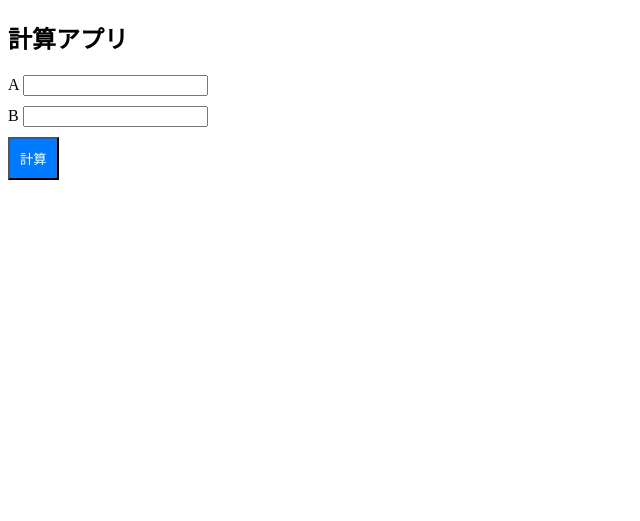
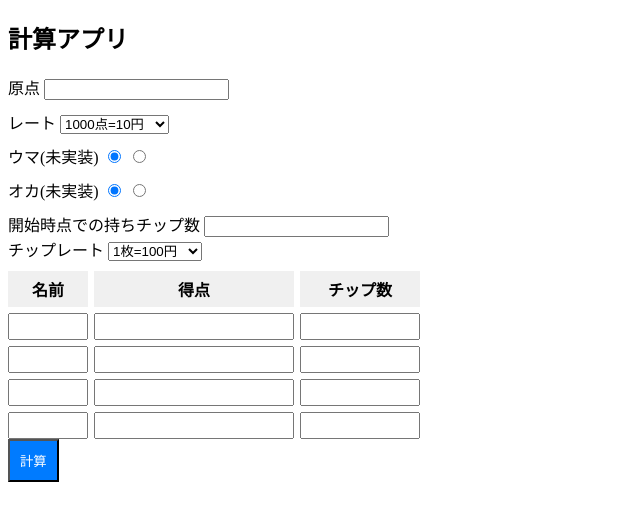
Before and after one commit to arichan0408/WebPythonTest, a Flask app: page / in a window 1280 px wide. Shown: the top 521 px of the page, without its empty margins (0-640 px from the left). Run offline with Flask 3, Linux system fonts and the light colour scheme.

Commit message:
点数計算追加

```diff
--- a/app.py
+++ b/app.py
@@ -2,20 +2,65 @@ from flask import Flask, request, render_template
 
 app = Flask(__name__)
 
+rate_dict = {
+    "1000点=10円": 10/1000,
+    "1000点=20円": 20/1000,
+    "1000点=50円": 50/1000,
+    "1000点=100円": 100/1000
+}
+
+chip_rate_dict = {
+    "1枚=100円": 100,
+    "1枚=200円": 200,
+    "1枚=500円": 500,
+    "1枚=1000円": 1000,
+}
+
+class Option:
+    def __init__(self, start_point=25000, rate=rate_dict["1000点=10円"], uma=True, oka=True, start_chip=0, chip_rate=chip_rate_dict["1枚=100円"]):
+        self.start_point = start_point
+        self.rate = rate
+        self.uma = uma
+        self.oka = oka
+        self.start_chip = start_chip
+        self.chip_rate = chip_rate
+
+class Player:
+    def __init__(self, option, name, value, chip):
+        self.name = name
+        self.value = value
+        self.soten = self.value - option.start_point
+        self.soten2en = self.soten * option.rate
+        self.chip = chip - option.start_chip
+        self.chip2en = self.chip * option.chip_rate
+
+        self.sum = self.soten2en + self.chip2en
+
 class Result:
-    def __init__(self, a, b):
+    def __init__(self, option, a, b, c, d):
+        self.option = option
         self.a = a
         self.b = b
-        self.sum = a + b
-        self.ave = self.sum / 2
+        self.c = c
+        self.d = d
 
 @app.route("/", methods=["GET", "POST"])
 def index():
     result = None
     if request.method == "POST":
-        a = int(request.form["a"])
-        b = int(request.form["b"])
-        result = Result(a, b)
+        option = Option(
+            int(request.form["start_point"]),
+            rate_dict[str(request.form["rate"])],
+            bool(request.form["uma"]),
+            bool(request.form["oka"]),
+            int(request.form["start_chip"]),
+            chip_rate_dict[str(request.form["chip_rate"])]
+            )
+        a = Player(option, str(request.form["a_name"]), int(request.form["a_value"]), int(request.form["a_chip"]) )
+        b = Player(option, str(request.form["b_name"]), int(request.form["b_value"]), int(request.form["b_chip"]) )
+        c = Player(option, str(request.form["c_name"]), int(request.form["c_value"]), int(request.form["c_chip"]) )
+        d = Player(option, str(request.form["d_name"]), int(request.form["d_value"]), int(request.form["d_chip"]) )
+        result = Result(option, a, b, c, d)
 
     return render_template("index.html", result=result)
 
--- a/requirements.txt
+++ b/requirements.txt
@@ -1 +1,2 @@
 flask
+pytest
--- a/static/css/index.css
+++ b/static/css/index.css
@@ -10,3 +10,25 @@ form label{
     display: block;
     margin-bottom: 10px;
 }
+
+.form-grid {
+  display: grid;
+  grid-template-columns: 80px 200px 120px;
+  gap: 6px;
+  align-items: center;
+}
+
+.form-grid .header {
+  font-weight: bold;
+  background: #f0f0f0;
+  padding: 6px;
+  text-align: center;
+}
+
+.form-grid > div {
+  padding: 4px;
+}
+
+.form-grid input {
+  padding: 4px;
+}
--- a/templates/index.html
+++ b/templates/index.html
@@ -12,24 +12,99 @@
 
   <form method="post">
     <label>
-      A
-      <input type="number" name="a" required>
+      原点
+      <input type="number" name="start_point" required>
     </label>
 
     <label>
-      B
-      <input type="number" name="b" required>
+      レート
+      <select name="rate">
+        <option>1000点=10円</option>
+        <option>1000点=20円</option>
+        <option>1000点=50円</option>
+        <option>1000点=100円</option>
+      </select>
     </label>
+
+    <label>
+      ウマ(未実装)
+      <input type="radio" name="uma" value="1" checked>
+      <input type="radio" name="uma" value="0">
+    </label>
+
+    <label>
+      オカ(未実装)
+      <input type="radio" name="oka" value="1" checked>
+      <input type="radio" name="oka" value="0">
+    </label>
+
+    <label>
+      開始時点での持ちチップ数
+      <input type="number" name="start_chip" required>
+    <label>
+      チップレート
+      <select name="chip_rate">
+        <option>1枚=100円</option>
+        <option>1枚=200円</option>
+        <option>1枚=500円</option>
+        <option>1枚=1000円</option>
+      </select>
+    </label>
+
+    <div class="form-grid">
+      <!-- ヘッダ行 -->
+      <div class="header">名前</div>
+      <div class="header">得点</div>
+      <div class="header">チップ数</div>
+
+      <!-- A行 -->
+      <input type="text" name="a_name" required>
+      <input type="number" name="a_value" required>
+      <input type="number" name="a_chip" required>
+
+      <!-- B行 -->
+      <input type="text" name="b_name" required>
+      <input type="number" name="b_value" required>
+      <input type="number" name="b_chip" required>
+
+      <!-- C行 -->
+      <input type="text" name="c_name" required>
+      <input type="number" name="c_value" required>
+      <input type="number" name="c_chip" required>
+
+      <!-- D行 -->
+      <input type="text" name="d_name" required>
+      <input type="number" name="d_value" required>
+      <input type="number" name="d_chip" required>
+    </div>
 
     <button type="submit" class="cal">計算</button>
   </form>
 
   {% if result is not none %}
-    <h3>結果</h3>
-        <p>A：{{ result.a }}</p>
-        <p>B：{{ result.b }}</p>
-        <p>合計：{{ result.sum }}</p>
-        <p>平均：{{ result.ave }}</p>
+    <h3>素点</h3>
+        <p>【{{ result.a.name }}】 得点：{{ result.a.value }}, 素点：{{ result.a.soten }}</p>
+        <p>【{{ result.b.name }}】 得点：{{ result.b.value }}, 素点：{{ result.b.soten }}</p>
+        <p>【{{ result.c.name }}】 得点：{{ result.c.value }}, 素点：{{ result.c.soten }}</p>
+        <p>【{{ result.d.name }}】 得点：{{ result.d.value }}, 素点：{{ result.d.soten }}</p>
+
+    <h3>円換算</h3>
+        <p>【{{ result.a.name }}】 {{ result.a.soten }} × {{ result.option.rate}} = {{ result.a.soten2en }}円</p>
+        <p>【{{ result.b.name }}】 {{ result.b.soten }} × {{ result.option.rate}} = {{ result.b.soten2en }}円</p>
+        <p>【{{ result.c.name }}】 {{ result.c.soten }} × {{ result.option.rate}} = {{ result.c.soten2en }}円</p>
+        <p>【{{ result.d.name }}】 {{ result.d.soten }} × {{ result.option.rate}} = {{ result.d.soten2en }}円</p>
+
+      <h3>チップ</h3>
+        <p>【{{ result.a.name }}】 {{ result.a.chip }} × {{ result.option.chip_rate }} = {{ result.a.chip2en }}円</p>
+        <p>【{{ result.b.name }}】 {{ result.b.chip }} × {{ result.option.chip_rate }} = {{ result.b.chip2en }}円</p>
+        <p>【{{ result.c.name }}】 {{ result.c.chip }} × {{ result.option.chip_rate }} = {{ result.c.chip2en }}円</p>
+        <p>【{{ result.d.name }}】 {{ result.d.chip }} × {{ result.option.chip_rate }} = {{ result.d.chip2en }}円</p>
+
+      <h3>最終結果</h3>
+        <p>【{{ result.a.name }}】 {{ result.a.soten2en }} + {{ result.a.chip2en }} = {{ result.a.sum }}円</p>
+        <p>【{{ result.b.name }}】 {{ result.b.soten2en }} + {{ result.b.chip2en }} = {{ result.b.sum }}円</p>
+        <p>【{{ result.c.name }}】 {{ result.c.soten2en }} + {{ result.c.chip2en }} = {{ result.c.sum }}円</p>
+        <p>【{{ result.d.name }}】 {{ result.d.soten2en }} + {{ result.d.chip2en }} = {{ result.d.sum }}円</p>
   {% endif %}
 </body>
 </html>
```
Also changed, not shown: tests/test_app.py (added, +31 -0 lines), tests/__init__.py (added).
